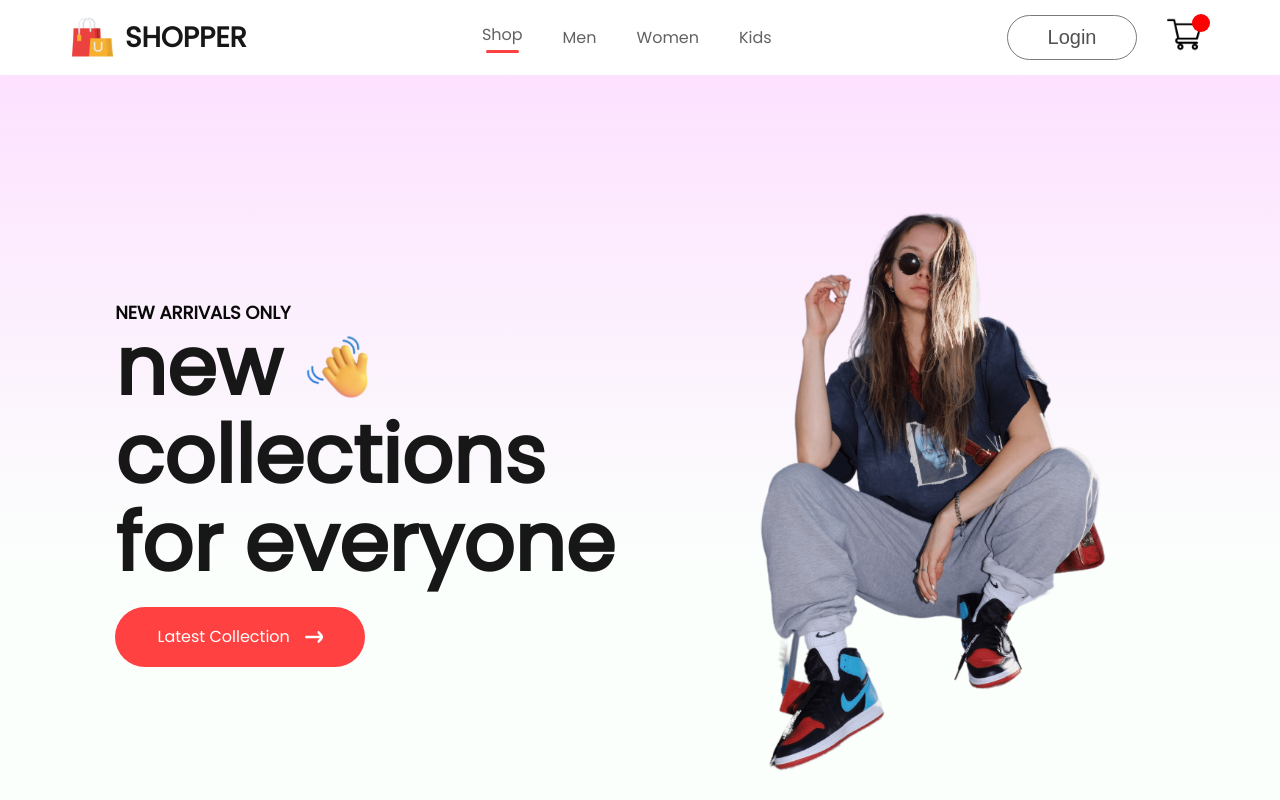
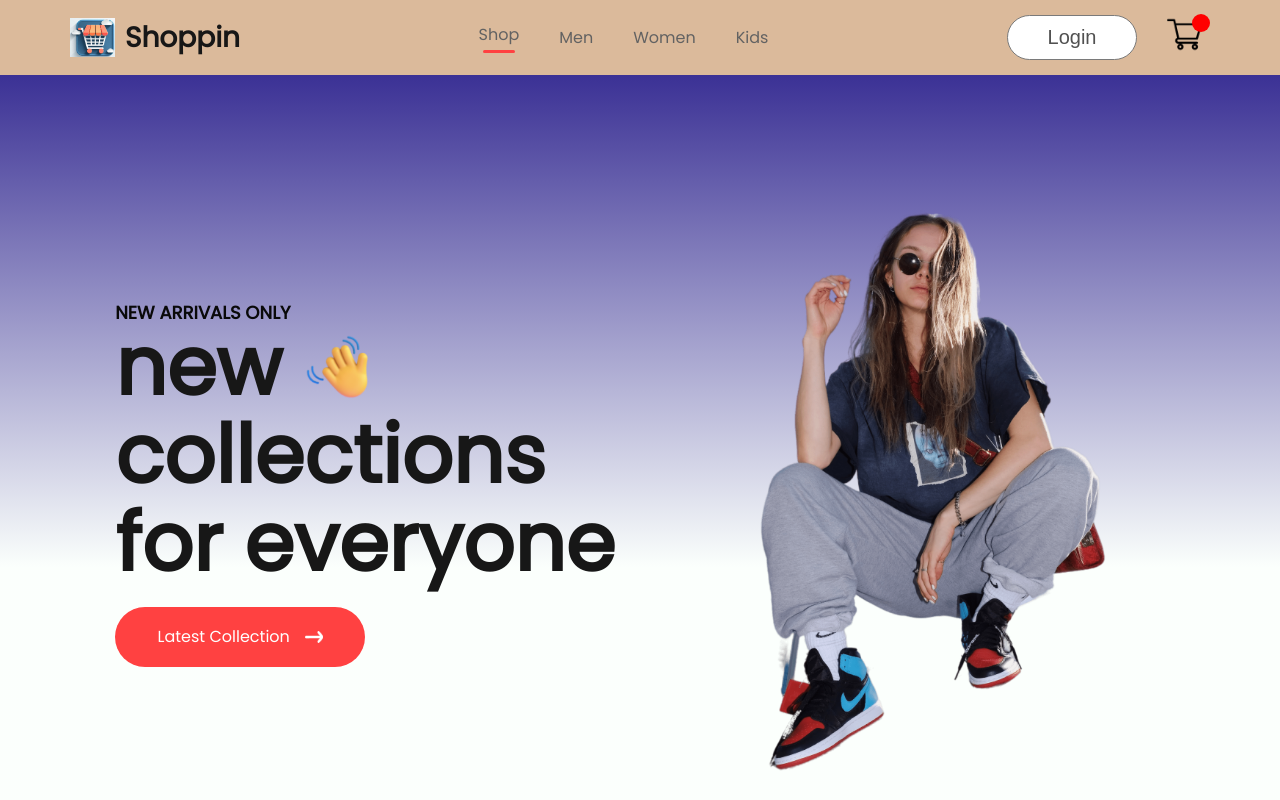
Before and after one commit to vishal-vs-1/ecommerce-frontend, a React (Create React App) app: page / in a window 1280 px wide. Shown: the top 800 px of the page. Built offline with nearby package versions, Linux system fonts and the light colour scheme; no server answers.

Commit message:
design changes

```diff
--- a/src/Components/Hero/Hero.css
+++ b/src/Components/Hero/Hero.css
@@ -1,6 +1,6 @@
 .hero{
     min-height: 100vh;
-    background:  linear-gradient(180deg, #fde1ff, #e1ffea22 60%);
+    background:  linear-gradient(180deg, #3b3195, #e1ffea22 60%);
     display: flex;
     align-items: center;
     justify-content: space-between;
--- a/src/Components/Navbar/Navbar.css
+++ b/src/Components/Navbar/Navbar.css
@@ -4,6 +4,7 @@
     align-items: center;
     box-shadow: 0 1px 3px -2px black;
     padding: 15px 70px;
+    background-color: rgba(165, 83, 6, 0.399);
 }
 .nav-logo{
     display: flex;
--- a/src/Components/Navbar/Navbar.jsx
+++ b/src/Components/Navbar/Navbar.jsx
@@ -34,7 +34,7 @@ const Navbar = () => {
     <div className='navbar'>
       <Link to='/' onClick={()=>{setMenu("shop")}} className="nav-logo">
         <img src={logo} alt="" />
-        <p>SHOPPER</p>
+        <p>Shoppin</p>
       </Link>
       <img onClick={dropdown_toggle} className='nav-dropdown' src={nav_dropdown} alt="" />
       <ul ref={menuRef} className="nav-menu">
```
Also changed, not shown: src/Components/Assets/logo.png.
